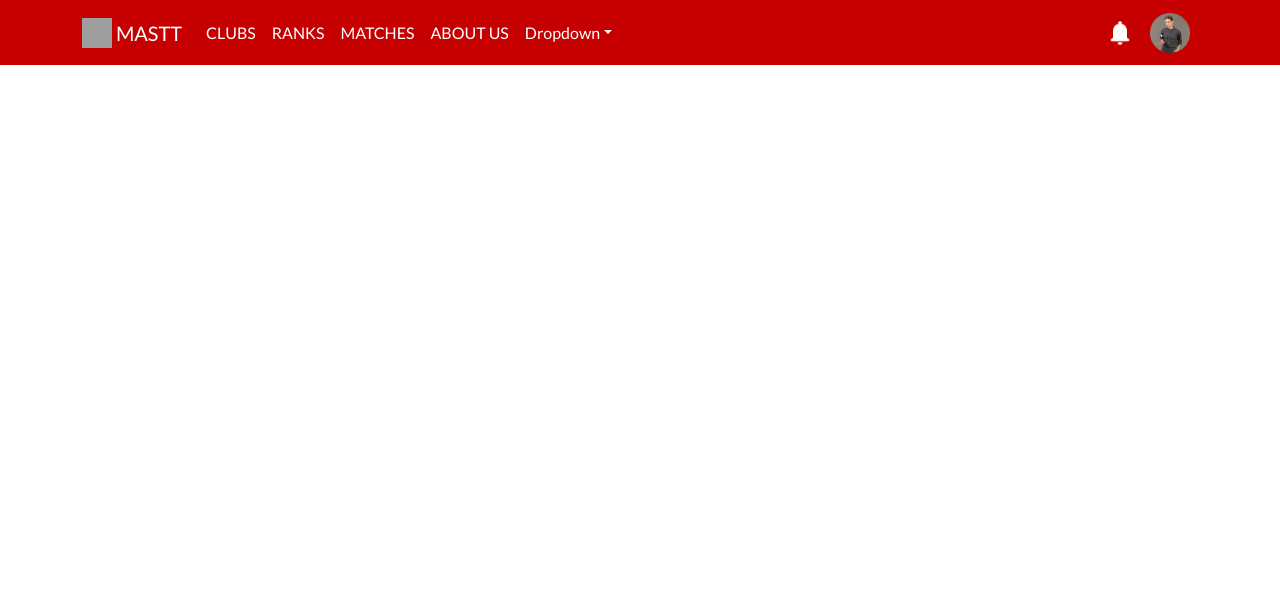
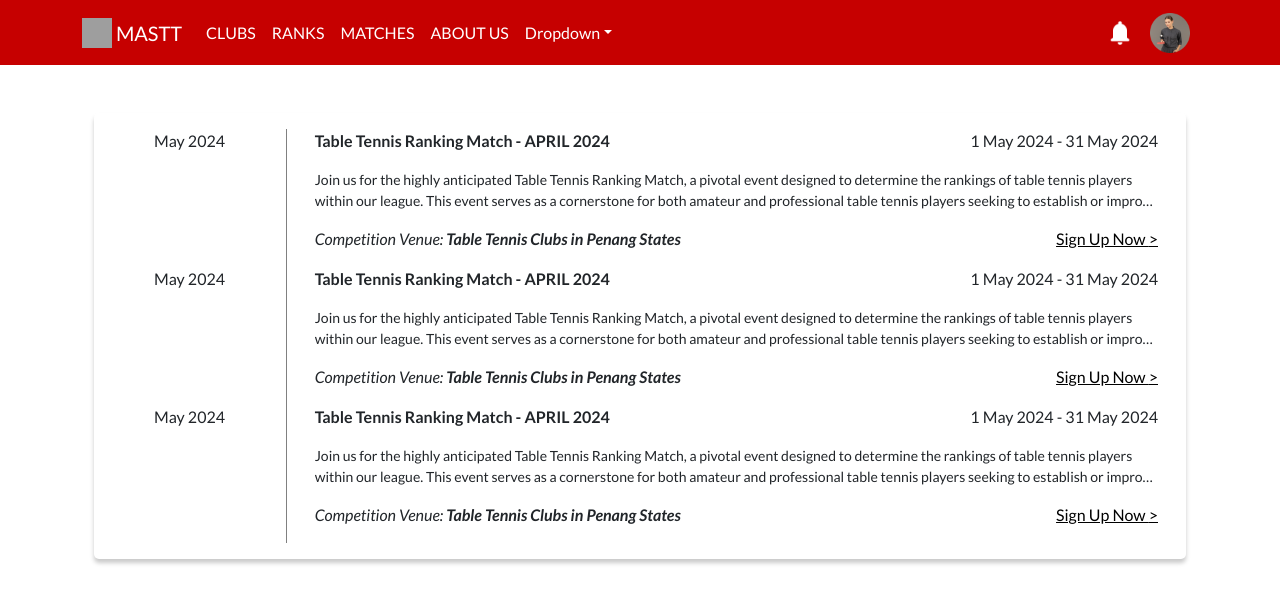
Before and after one commit to hiaweiqi0906/mastt-frontend-trial, a React (Vite) app: page /all-matches in a window 1280 px wide. Shown: the top 604 px of the page. Built offline with nearby package versions, Linux system fonts and the light colour scheme; grey boxes are pictures that could not be loaded.

Commit message:
Creating ranking page

```diff
--- a/package.json
+++ b/package.json
@@ -17,7 +17,9 @@
     "react": "^18.2.0",
     "react-bootstrap": "^2.10.2",
     "react-dom": "^18.2.0",
-    "react-router-dom": "^6.22.3"
+    "react-router-dom": "^6.22.3",
+    "react-virtuoso": "^4.7.10",
+    "react-window": "^1.8.10"
   },
   "devDependencies": {
     "@types/react": "^18.2.66",
--- a/src/App.jsx
+++ b/src/App.jsx
@@ -19,6 +19,8 @@ import Clubs from 'pages/Common/Clubs';
 import reactLogo from './assets/react.svg'
 import viteLogo from '/vite.svg'
 import './App.css'
+import Ranking from 'pages/Common/Ranking';
+import AllMatches from 'pages/Common/AllMatches';
 
 const masttTheme = createTheme({
   palette: {
@@ -57,6 +59,8 @@ function App() {
               <Route path="/forgot-password" element={<ForgotPassword />} />
               <Route path="/match-history" element={<MatchHistory />} />
               <Route path="/match-details" element={<MatchDetails />} />
+              <Route path="/all-matches" element={<AllMatches />} />
+              <Route path="/ranking" element={<Ranking />} />
 
               <Route path="/" element={<Home userType="player" />} /> {/* Redirect to home by default */}
             </Routes>
--- a/src/components/Navbar/index.jsx
+++ b/src/components/Navbar/index.jsx
@@ -29,8 +29,8 @@ export default function MasttNavbar() {
         <Navbar.Collapse id="basic-navbar-nav">
           <Nav className="me-auto">
             <Nav.Link href="/clubs">CLUBS</Nav.Link>
-            <Nav.Link href="/ranks">RANKS</Nav.Link>
-            <Nav.Link href="/matches">MATCHES</Nav.Link>
+            <Nav.Link href="/ranking">RANKS</Nav.Link>
+            <Nav.Link href="/all-matches">MATCHES</Nav.Link>
             <Nav.Link href="/about-us">ABOUT US</Nav.Link>
             <NavDropdown title="Dropdown" id="basic-nav-dropdown">
               <NavDropdown.Item href="#action/3.1">Action</NavDropdown.Item>
--- /dev/null
+++ b/src/pages/Common/AllMatches/index.jsx
@@ -0,0 +1,94 @@
+import React from 'react'
+import { Row, Col, Stack, Container } from 'react-bootstrap'
+import Avatar from 'assets/Avatar.png'
+import Card from 'components/Card'
+import { Link, useNavigate } from 'react-router-dom'
+
+export default function AllMatches() {
+  const navigate = useNavigate()
+  const handleClickMatch = () => {
+    navigate('/match-details')
+  }
+  return (
+    <Container style={{ marginTop: '3rem' }}>
+      <Card style={{ padding: '1rem' }}>
+
+        <Row style={{ color: '#a4a4a4 !important' }}>
+          <Col xs={2} style={{ borderRight: '1px solid grey' }}>
+            <div style={{ cursor: "pointer" }}>
+              <p className='font-16' style={{ marginLeft: '2rem' }}>May 2024</p>
+            </div>
+          </Col>
+          <Col style={{ marginLeft: '1rem' }}>
+            <div style={{ cursor: "pointer" }} onClick={handleClickMatch}>
+              <Stack direction='horizontal' gap={0}>
+                <p className='font-bold'>Table Tennis Ranking Match - APRIL 2024</p>
+                <div className='ms-auto' style={{ textAlign: 'right' }}>
+                  <p >1 May 2024 - 31 May 2024</p>
+                </div>
+              </Stack>
+              <p className='truncate-2-lines font-14'>Join us for the highly anticipated Table Tennis Ranking Match, a pivotal event designed to determine the rankings of table tennis players within our league. This event serves as a cornerstone for both amateur and professional table tennis players seeking to establish or improve their positions in the regional and national standings.</p>
+
+              <Stack direction='horizontal' gap={0}>
+                <p className='font-italic'>Competition Venue: <span className='font-bold'>Table Tennis Clubs in Penang States</span></p>
+                <div className='ms-auto' style={{ textAlign: 'right' }}>
+                  <Link style={{ color: "black" }}><p>Sign Up Now {">"}</p></Link>
+                </div>
+              </Stack>
+            </div>
+          </Col>
+        </Row>
+        <Row style={{ color: '#a4a4a4 !important' }}>
+          <Col xs={2} style={{ borderRight: '1px solid grey' }}>
+            <div style={{ cursor: "pointer" }}>
+              <p className='font-16' style={{ marginLeft: '2rem' }}>May 2024</p>
+            </div>
+          </Col>
+          <Col style={{ marginLeft: '1rem' }}>
+            <div style={{ cursor: "pointer" }} onClick={handleClickMatch}>
+              <Stack direction='horizontal' gap={0}>
+                <p className='font-bold'>Table Tennis Ranking Match - APRIL 2024</p>
+                <div className='ms-auto' style={{ textAlign: 'right' }}>
+                  <p >1 May 2024 - 31 May 2024</p>
+                </div>
+              </Stack>
+              <p className='truncate-2-lines font-14'>Join us for the highly anticipated Table Tennis Ranking Match, a pivotal event designed to determine the rankings of table tennis players within our league. This event serves as a cornerstone for both amateur and professional table tennis players seeking to establish or improve their positions in the regional and national standings.</p>
+
+              <Stack direction='horizontal' gap={0}>
+                <p className='font-italic'>Competition Venue: <span className='font-bold'>Table Tennis Clubs in Penang States</span></p>
+                <div className='ms-auto' style={{ textAlign: 'right' }}>
+                  <Link style={{ color: "black" }}><p>Sign Up Now {">"}</p></Link>
+                </div>
+              </Stack>
+            </div>
+          </Col>
+        </Row>
+        <Row style={{ color: '#a4a4a4 !important' }}>
+          <Col xs={2} style={{ borderRight: '1px solid grey' }}>
+            <div style={{ cursor: "pointer" }}>
+              <p className='font-16' style={{ marginLeft: '2rem' }}>May 2024</p>
+            </div>
+          </Col>
+          <Col style={{ marginLeft: '1rem' }}>
+            <div style={{ cursor: "pointer" }} onClick={handleClickMatch}>
+              <Stack direction='horizontal' gap={0}>
+                <p className='font-bold'>Table Tennis Ranking Match - APRIL 2024</p>
+                <div className='ms-auto' style={{ textAlign: 'right' }}>
+                  <p >1 May 2024 - 31 May 2024</p>
+                </div>
+              </Stack>
+              <p className='truncate-2-lines font-14'>Join us for the highly anticipated Table Tennis Ranking Match, a pivotal event designed to determine the rankings of table tennis players within our league. This event serves as a cornerstone for both amateur and professional table tennis players seeking to establish or improve their positions in the regional and national standings.</p>
+
+              <Stack direction='horizontal' gap={0}>
+                <p className='font-italic'>Competition Venue: <span className='font-bold'>Table Tennis Clubs in Penang States</span></p>
+                <div className='ms-auto' style={{ textAlign: 'right' }}>
+                  <Link style={{ color: "black" }}><p>Sign Up Now {">"}</p></Link>
+                </div>
+              </Stack>
+            </div>
+          </Col>
+        </Row>
+      </Card>
+    </Container>
+  )
+}
--- /dev/null
+++ b/src/pages/Common/Ranking/index.jsx
@@ -0,0 +1,53 @@
+import React from 'react'
+import { Container } from 'react-bootstrap'
+import Table from '@mui/material/Table';
+import TableBody from '@mui/material/TableBody';
+import TableCell from '@mui/material/TableCell';
+import TableContainer from '@mui/material/TableContainer';
+import TableHead from '@mui/material/TableHead';
+import TableRow from '@mui/material/TableRow';
+import Paper from '@mui/material/Paper';
+import Box from '@mui/material/Paper';
+import ListItem from '@mui/material/ListItem';
+import ListItemButton from '@mui/material/ListItemButton';
+import ListItemText from '@mui/material/ListItemText';
+import { Row, Col } from 'react-bootstrap';
+import { FixedSizeList } from 'react-window';
+function renderRow(props) {
+  const { index, style } = props;
+
+  return (
+    <ListItem style={style} key={index} component="div" disablePadding>
+      <Row style={{ width: '100%' }}>
+        <Col xs={2}>
+          1
+        </Col>
+        <Col>
+          Hia Wei Qi
+        </Col>
+      </Row>      {/* <ListItemButton>
+        <ListItemText primary={`Item ${index + 1}`} />
+      </ListItemButton> */}
+    </ListItem>
+  );
+}
+
+export default function Ranking() {
+  return (
+    <Container style={{ marginTop: '3rem' }}>
+      Ranking
+      <Box
+        sx={{ width: '100%', height: 540, bgcolor: 'background.paper' }}
+      >
+        <FixedSizeList
+          height={540}
+          itemSize={100}
+          itemCount={200}
+          overscanCount={5}
+        >
+          {renderRow}
+        </FixedSizeList>
+      </Box>
+    </Container>
+  )
+}
```
